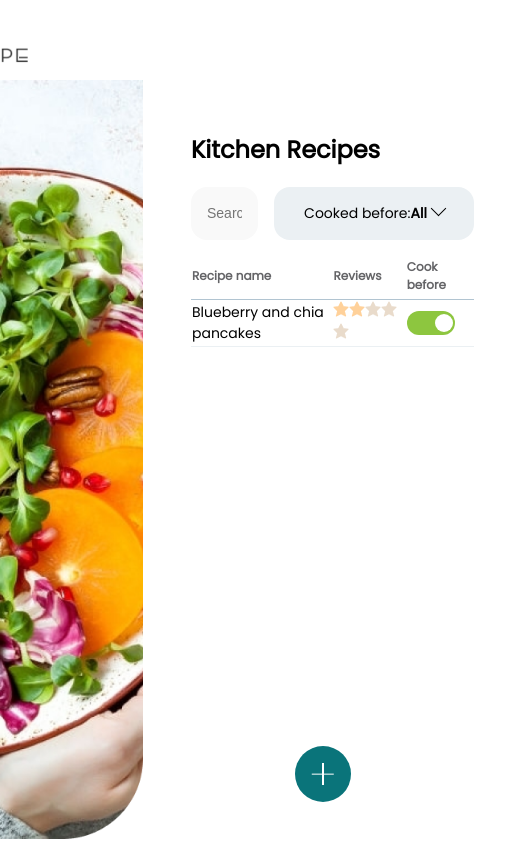
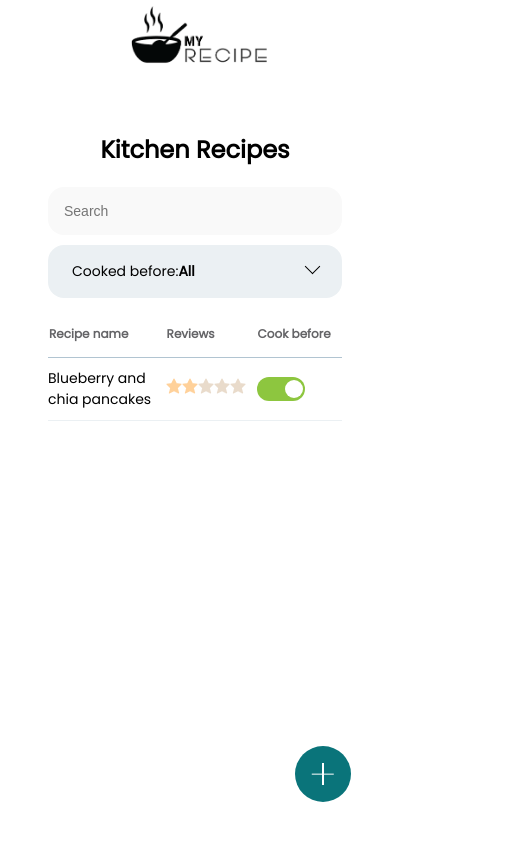
Before and after one commit to NicolasRios91/front-challenge, a React (Vite) app in the folder app/: page / in a window 390 px wide. Shown: the whole page, 522 px wide, since content can reach past the window. Built offline with nearby package versions, Linux system fonts and the light colour scheme.

Commit message:
feat: mobile view

```diff
--- a/app/src/App.jsx
+++ b/app/src/App.jsx
@@ -67,7 +67,7 @@ function App() {
           }}
         >
           <Title text={KITCHEN_RECIPES} />
-          <div style={{ display: "flex", flexDirection: "row" }}>
+          <div className="search">
             <Search callback={setSearch} />
             <Filter callback={setStatus} />
           </div>
--- a/app/src/components/common/styles.jsx
+++ b/app/src/components/common/styles.jsx
@@ -18,6 +18,7 @@ export const Container = styled.div`
   height: 100%;
   right: 0;
   background-color: white;
+  overflow: auto;
 
   p {
     font-weight: ${(props) => props.theme.weight[600]};
@@ -40,6 +41,14 @@ export const Container = styled.div`
     :focus {
       outline: none;
     }
+  }
+
+  input {
+    width: 70%;
+  }
+
+  @media screen and (max-width: 650px) {
+    width: 100%;
   }
 `;
 
--- a/app/src/components/filter/styles.jsx
+++ b/app/src/components/filter/styles.jsx
@@ -23,6 +23,10 @@ export const StyledSelect = styled.div`
 
   :hover {
     cursor: pointer;
+  }
+
+  @media screen and (max-width: 650px) {
+    justify-content: space-between;
   }
 `;
 
--- a/app/src/components/header/styles.jsx
+++ b/app/src/components/header/styles.jsx
@@ -12,4 +12,8 @@ export const Container = styled.div`
   img {
     width: 140px;
   }
+
+  @media screen and (max-width: 650px) {
+    justify-content: center;
+  }
 `;
--- a/app/src/components/image/styles.jsx
+++ b/app/src/components/image/styles.jsx
@@ -5,4 +5,8 @@ export const ImageContainer = styled.div`
   img {
     height: calc(100vh - 85px);
   }
+
+  @media screen and (max-width: 650px) {
+    display: none;
+  }
 `;
--- a/app/src/components/search/styles.jsx
+++ b/app/src/components/search/styles.jsx
@@ -12,4 +12,9 @@ export const StyledInput = styled.input`
   :focus {
     outline: none;
   }
+
+  @media screen and (max-width: 650px) {
+    width: auto;
+    margin-right: 0px;
+  }
 `;
--- a/app/src/components/table/styles.jsx
+++ b/app/src/components/table/styles.jsx
@@ -25,10 +25,25 @@ export const StyledTable = styled.table`
     border-bottom: 1px solid ${(props) => props.theme.color.gray[400]};
     font-weight: ${(props) => props.theme.weight[400]};
   }
+
+  @media screen and (max-width: 650px) {
+    tbody td {
+      padding: 10px 0px;
+    }
+    thead tr {
+      th:first-child {
+        width: 40%;
+      }
+    }
+  }
 `;
 
 export const Container = styled.div`
   margin-top: ${(props) => props.theme.space.s};
   height: 65vh;
   overflow: auto;
+
+  @media screen and (max-width: 650px) {
+    height: 100%;
+  }
 `;
--- a/app/src/components/title/styles.jsx
+++ b/app/src/components/title/styles.jsx
@@ -2,4 +2,8 @@ import styled from "styled-components";
 
 export const StyledTitle = styled.h2`
   color: ${(props) => props.theme.color.dark};
+
+  @media screen and (max-width: 650px) {
+    text-align: center;
+  }
 `;
--- a/app/src/index.css
+++ b/app/src/index.css
@@ -3,3 +3,15 @@ body {
   place-items: center;
   width: 100%;
 }
+
+.search {
+  display: flex;
+  flex-direction: row;
+}
+
+@media screen and (max-width: 650px) {
+  .search {
+    flex-direction: column;
+    gap: 10px;
+  }
+}
```
